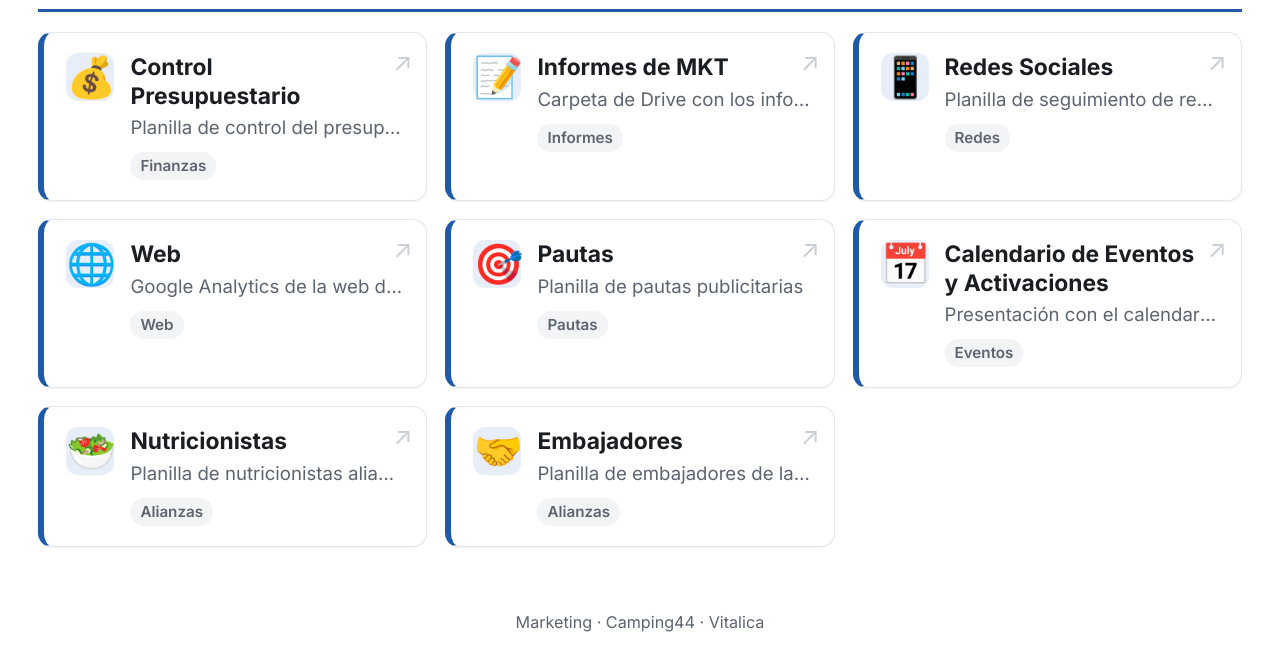
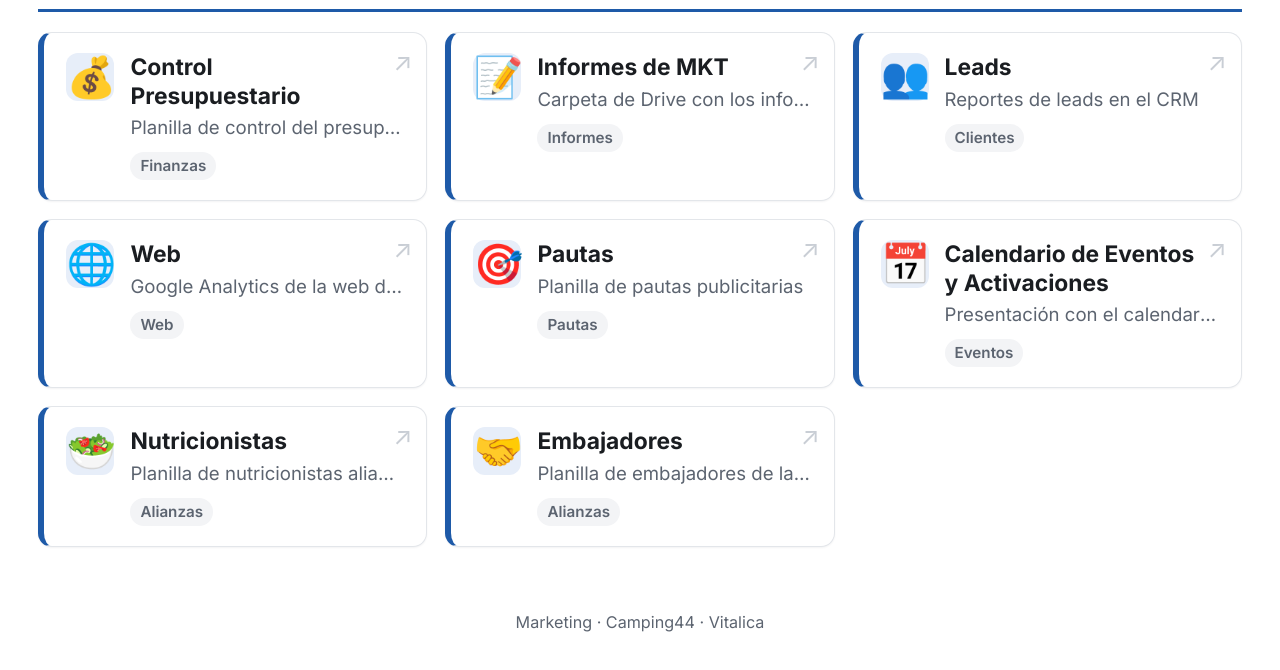
Before and after one commit to martinbenitez-web/Proyectos-Martin, a plain HTML site: page index.html in a window 1280 px wide. Shown: the part 1278-1948 px from the top of the page. Drawn offline with Linux system fonts and the light colour scheme.

Commit message:
Reemplazar Redes Sociales de Vitalica por tarjeta Leads con link al CRM
Co-Authored-By: Claude Opus 5.5 <noreply@anthropic.com>
Claude-Session: https://claude.ai/code/session_015V5uXxwVY28HfafesTscAH

```diff
--- a/index.html
+++ b/index.html
@@ -436,7 +436,7 @@ const RECURSOS = [
   // ---- VITALICA ----
   { marca: "Vitalica", unidad: "General", titulo: "Control Presupuestario",            descripcion: "Planilla de control del presupuesto de marketing", url: "https://docs.google.com/spreadsheets/d/1lTxUe68IiqrtWFHzKEoMNeMA86Ds6dpSsg8OD5lKWs4/edit?gid=1799511477#gid=1799511477", categoria: "Finanzas", icono: "💰" },
   { marca: "Vitalica", unidad: "General", titulo: "Informes de MKT",                   descripcion: "Carpeta de Drive con los informes del área", url: "https://drive.google.com/drive/folders/1Gg3uNadXsRyQHp6kEmHZ7KsILAS1YFcJ?usp=drive_link", categoria: "Informes", icono: "📝" },
-  { marca: "Vitalica", unidad: "General", titulo: "Redes Sociales",                    descripcion: "Planilla de seguimiento de redes sociales", url: "https://docs.google.com/spreadsheets/d/16AnFl9KY7voY4SA06TV37p1_jd0lynhk/edit?gid=1309375580#gid=1309375580", categoria: "Redes", icono: "📱" },
+  { marca: "Vitalica", unidad: "General", titulo: "Leads",                             descripcion: "Reportes de leads en el CRM", url: "https://crm.neuralgenius.tech/reports", categoria: "Clientes", icono: "👥" },
   { marca: "Vitalica", unidad: "General", titulo: "Web",                               descripcion: "Google Analytics de la web de Vitalica", url: "https://analytics.google.com/analytics/web/?authuser=0#/a384780653p524954337/reports/reportinghub?params=_u..nav%3Dmaui", categoria: "Web", icono: "🌐" },
   { marca: "Vitalica", unidad: "General", titulo: "Pautas",                            descripcion: "Planilla de pautas publicitarias", url: "https://docs.google.com/spreadsheets/d/1JinDRLoDp5QH0t-GmI4B5adqZDzQGW5PxrPmk2Rdlxk/edit?gid=1464448927#gid=1464448927", categoria: "Pautas", icono: "🎯" },
   { marca: "Vitalica", unidad: "General", titulo: "Calendario de Eventos y Activaciones", descripcion: "Presentación con el calendario de eventos y activaciones", url: "https://docs.google.com/presentation/d/1FUcAi2wzziH4X365sl9Aj5cyfgcUSUoZViTaPFk0pQI/edit?slide=id.p1#slide=id.p1", categoria: "Eventos", icono: "📅" },
```
